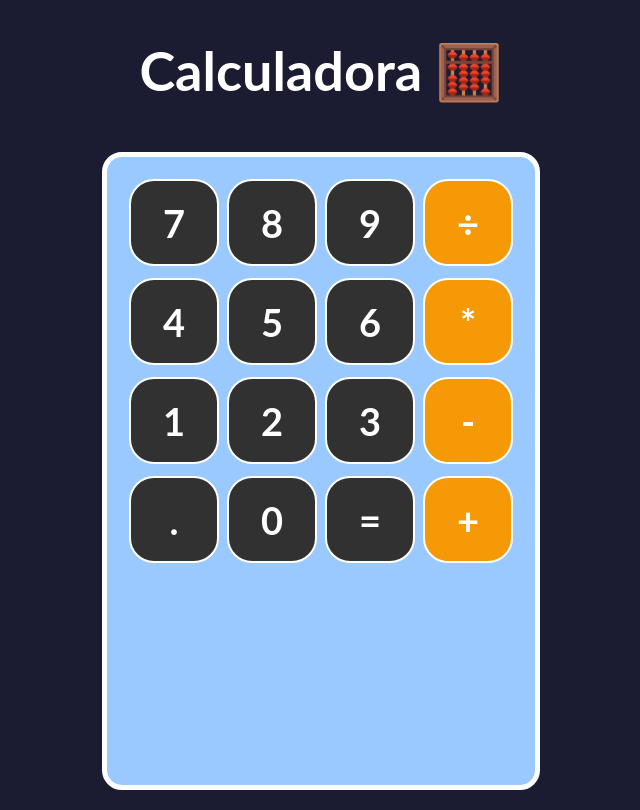
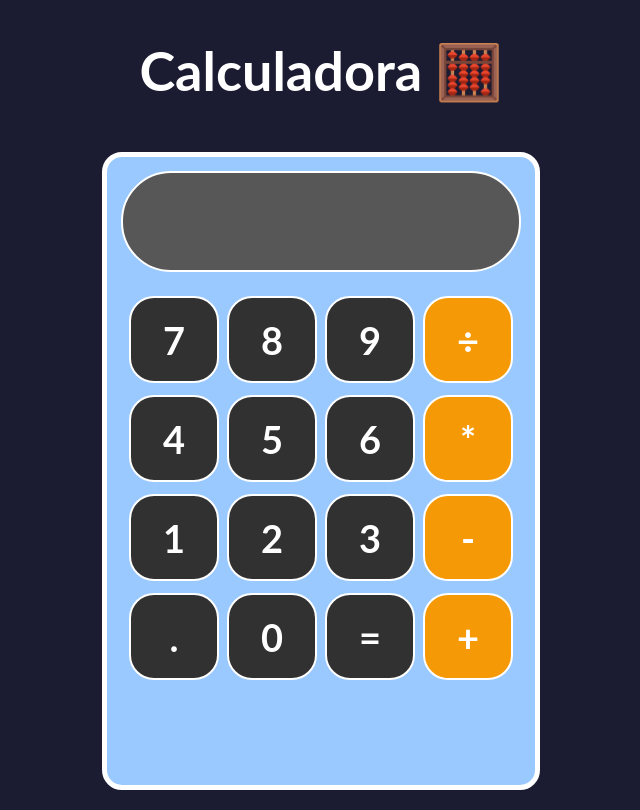
Before and after one commit to fabiochirinos/calculadora, a React (Create React App) app: page / in a window 1280 px wide. Shown: the whole page, without its empty margins (319-959 px from the left). Built offline with nearby package versions, Linux system fonts and the light colour scheme; the HTML template or start-up script is replaced by a standard one.

Commit message:
se agrego el componente Pantalla a la estructura

```diff
--- a/src/App.js
+++ b/src/App.js
@@ -1,5 +1,6 @@
 import './App.css';
 import Boton from './componentes/Boton';
+import Pantalla from './componentes/Pantalla';
 
 
 function App() {
@@ -9,6 +10,7 @@ function App() {
         <h1>Calculadora 🧮</h1>
       </div>
       <div className='contenedor-calculadora'>
+        <Pantalla />
         <div className='fila'>
           <Boton>7</Boton>
           <Boton>8</Boton>
```
